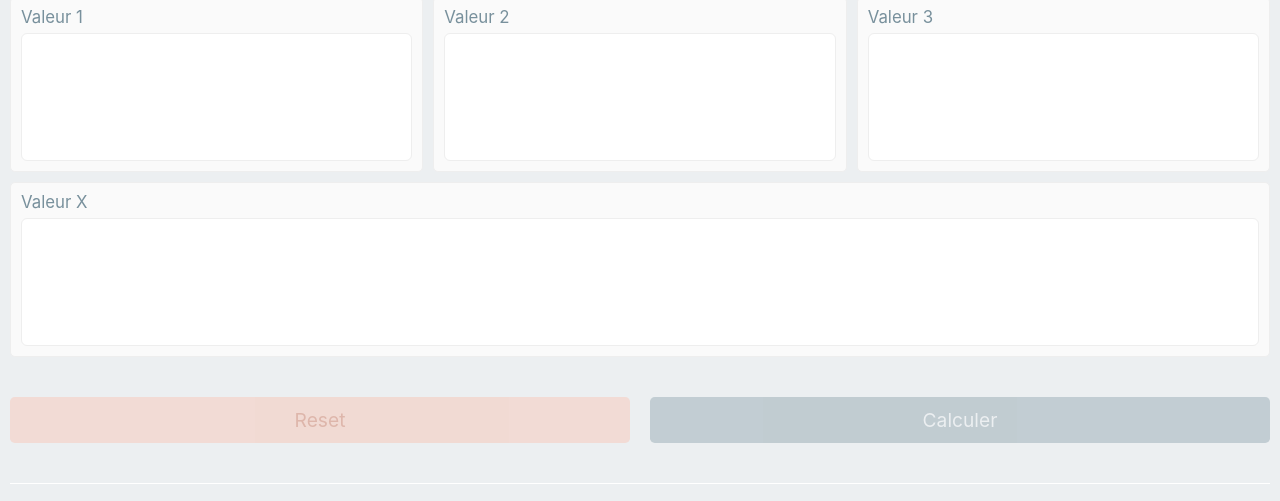
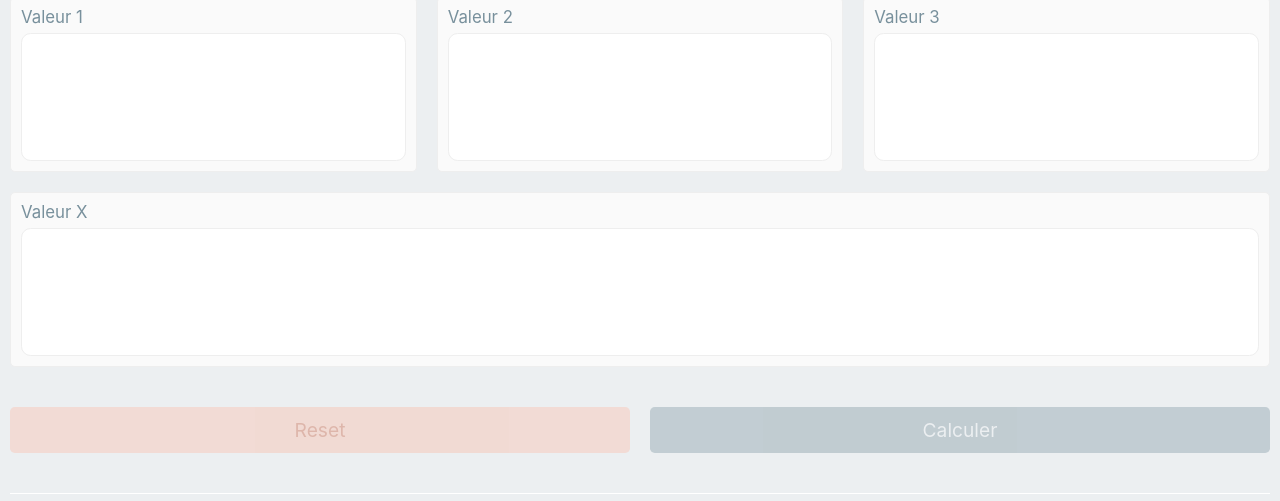
Before and after one commit to cedricbeau/Regle-de-3, a plain HTML site: page index.html in a window 1280 px wide. Shown: the part 132-633 px from the top of the page. Drawn offline with Linux system fonts and the light colour scheme; files whose address does not match are found by name.

Commit message:
Update grid system

```diff
--- a/css/content.scss
+++ b/css/content.scss
@@ -16,13 +16,14 @@ h1 {
 
 .grid {
   display: grid;
-  grid-template-columns: repeat(auto-fit, minmax(300px, 1fr));
+  grid-template-columns: 1fr;
   grid-gap: 10px;
   margin: 0 10px 10px;
 }
 
 @media only screen and (min-width: 768px) {
-	grid {
+	.grid {
+    grid-template-columns: repeat(3, 1fr);
     grid-gap: 20px;
     margin: 0 10px 20px;
 	}
@@ -73,7 +74,7 @@ h1 {
 .input,
 .fake-input {
   width: 100%;
-  height: 70px;
+  height: 50px;
   padding: 10px;
   font-size: 1.25em;
   text-align: center;
@@ -104,7 +105,8 @@ h1 {
 @media only screen and (min-width: 768px) {
 	.input,
 	.fake-input {
-		height: 128px;
+    height: 128px;
+    font-size: 2em;
 	}
 }
 
```
Also changed, not shown: css/content.min.css.
